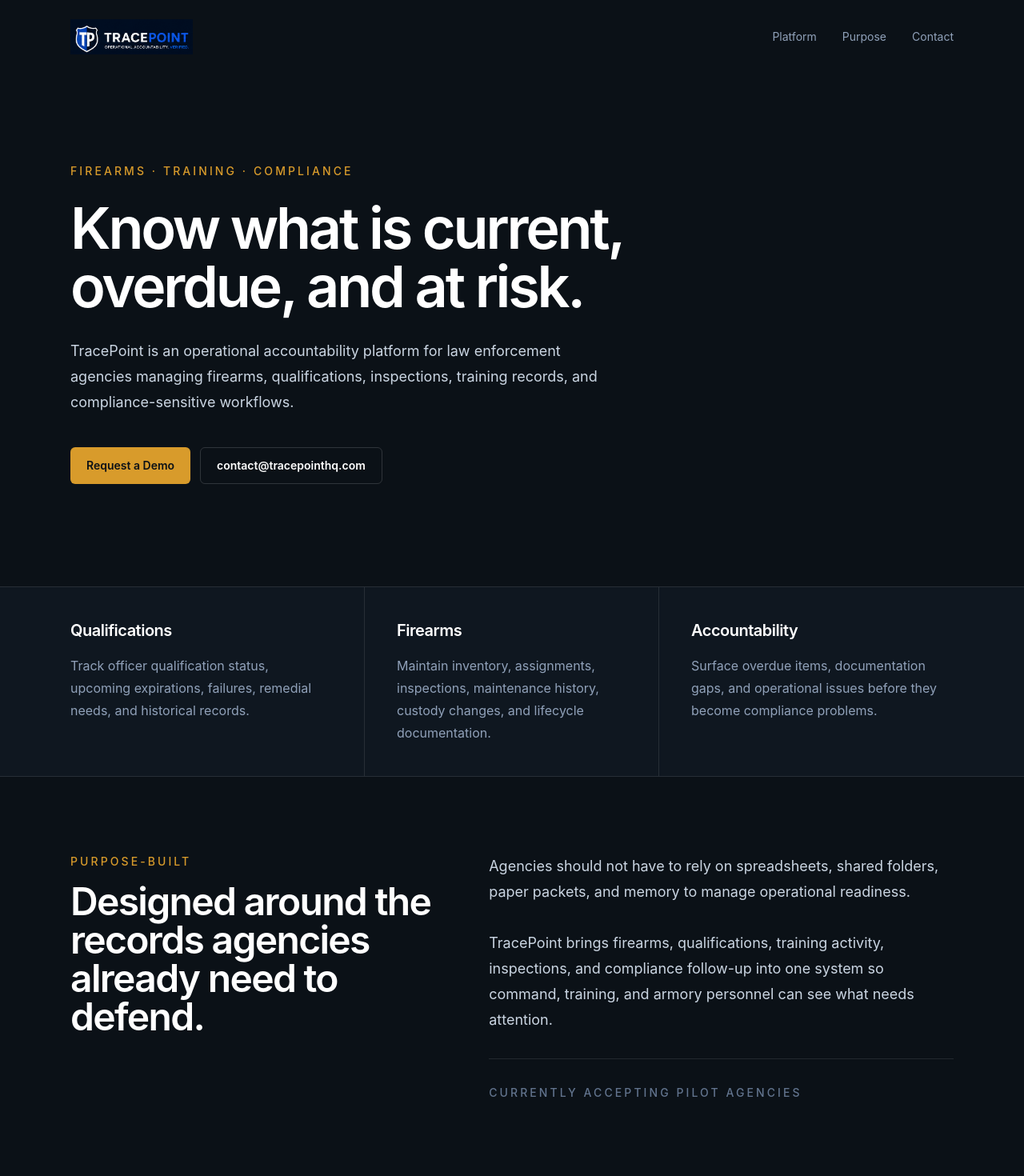
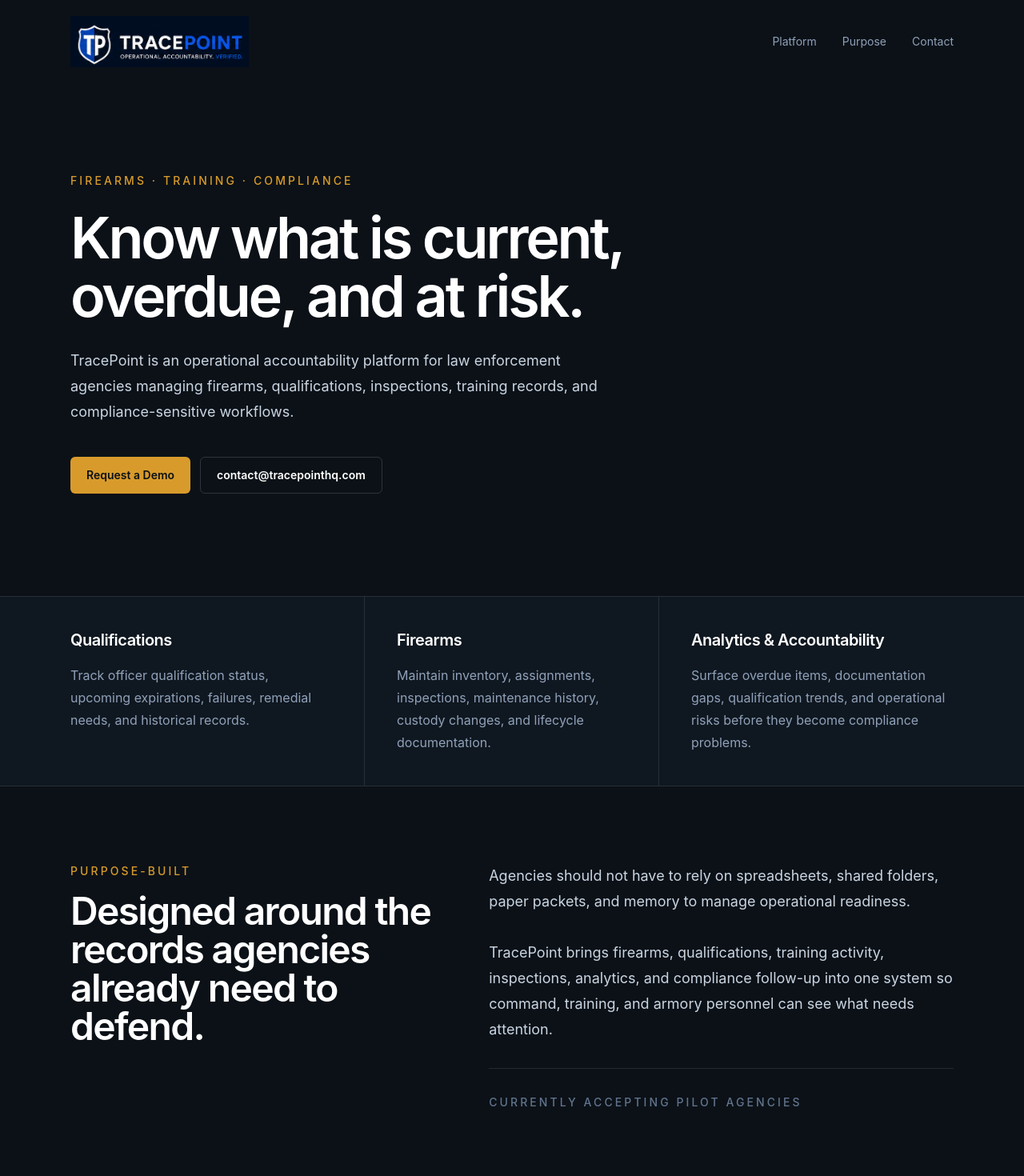
Before and after one commit to jphares65/tracepoint-landing, a Next.js app: page / in a window 1280 px wide. Shown: the top 1470 px of the page at 80% size. Built offline with nearby package versions, Linux system fonts and the light colour scheme.

Commit message:
Update TracePoint landing page

```diff
--- a/src/app/globals.css
+++ b/src/app/globals.css
@@ -20,8 +20,8 @@
   background: var(--background);
   color: var(--foreground);
   font-family:
-    Inter, ui-sans-serif, system-ui, -apple-system, BlinkMacSystemFont, "Segoe UI",
-    sans-serif;
+    Inter, ui-sans-serif, system-ui, -apple-system, BlinkMacSystemFont,
+    "Segoe UI", sans-serif;
   text-rendering: optimizeLegibility;
   -webkit-font-smoothing: antialiased;
   -moz-osx-font-smoothing: grayscale;
--- a/src/app/page.tsx
+++ b/src/app/page.tsx
@@ -1,21 +1,23 @@
 import Image from "next/image";
 
 const LOGO_SRC = "/tracepoint-logo.png";
+
 const DEMO_EMAIL =
   "mailto:contact@tracepointhq.com?subject=TracePoint%20Demo%20Request";
 
 export default function HomePage() {
   return (
     <main className="min-h-screen bg-[#0b1117] text-[#f8fafc]">
-      <header className="mx-auto flex max-w-6xl items-center justify-between px-6 py-6">
+      {/* Header */}
+      <header className="mx-auto flex max-w-6xl items-center justify-between px-6 py-5">
         <a href="#" className="flex items-center" aria-label="TracePoint home">
           <Image
             src={LOGO_SRC}
             alt="TracePoint"
-            width={180}
-            height={48}
+            width={300}
+            height={90}
             priority
-            className="h-11 w-auto"
+            className="h-14 w-auto md:h-16"
           />
         </a>
 
@@ -32,6 +34,7 @@
         </nav>
       </header>
 
+      {/* Hero */}
       <section className="mx-auto max-w-6xl px-6 pb-24 pt-20 md:pb-32 md:pt-28">
         <div className="max-w-4xl">
           <p className="mb-6 text-sm font-medium uppercase tracking-[0.22em] text-[#d89b2b]">
@@ -66,10 +69,8 @@
         </div>
       </section>
 
-      <section
-        id="platform"
-        className="border-y border-white/10 bg-[#0f1720]"
-      >
+      {/* Platform */}
+      <section id="platform" className="border-y border-white/10 bg-[#0f1720]">
         <div className="mx-auto grid max-w-6xl gap-0 px-6 md:grid-cols-3">
           <div className="border-b border-white/10 py-10 md:border-b-0 md:border-r md:pr-10">
             <h2 className="text-xl font-semibold tracking-tight text-white">
@@ -93,16 +94,17 @@
 
           <div className="py-10 md:pl-10">
             <h2 className="text-xl font-semibold tracking-tight text-white">
-              Accountability
+              Analytics & Accountability
             </h2>
             <p className="mt-4 leading-7 text-slate-400">
-              Surface overdue items, documentation gaps, and operational issues
-              before they become compliance problems.
+              Surface overdue items, documentation gaps, qualification trends,
+              and operational risks before they become compliance problems.
             </p>
           </div>
         </div>
       </section>
 
+      {/* Purpose */}
       <section id="purpose" className="mx-auto max-w-6xl px-6 py-24">
         <div className="grid gap-12 md:grid-cols-[0.9fr_1.1fr]">
           <div>
@@ -123,8 +125,9 @@
 
             <p className="text-lg leading-8">
               TracePoint brings firearms, qualifications, training activity,
-              inspections, and compliance follow-up into one system so command,
-              training, and armory personnel can see what needs attention.
+              inspections, analytics, and compliance follow-up into one system
+              so command, training, and armory personnel can see what needs
+              attention.
             </p>
 
             <div className="border-t border-white/10 pt-8">
@@ -136,6 +139,7 @@
         </div>
       </section>
 
+      {/* Contact */}
       <section id="contact" className="border-t border-white/10 bg-[#0f1720]">
         <div className="mx-auto max-w-6xl px-6 py-20">
           <div className="max-w-3xl">
@@ -160,9 +164,11 @@
         </div>
       </section>
 
+      {/* Footer */}
       <footer className="border-t border-white/10">
         <div className="mx-auto flex max-w-6xl flex-col gap-4 px-6 py-8 text-sm text-slate-500 md:flex-row md:items-center md:justify-between">
           <div>© {new Date().getFullYear()} TracePoint</div>
+
           <a
             href="mailto:contact@tracepointhq.com"
             className="transition hover:text-slate-300"
```
